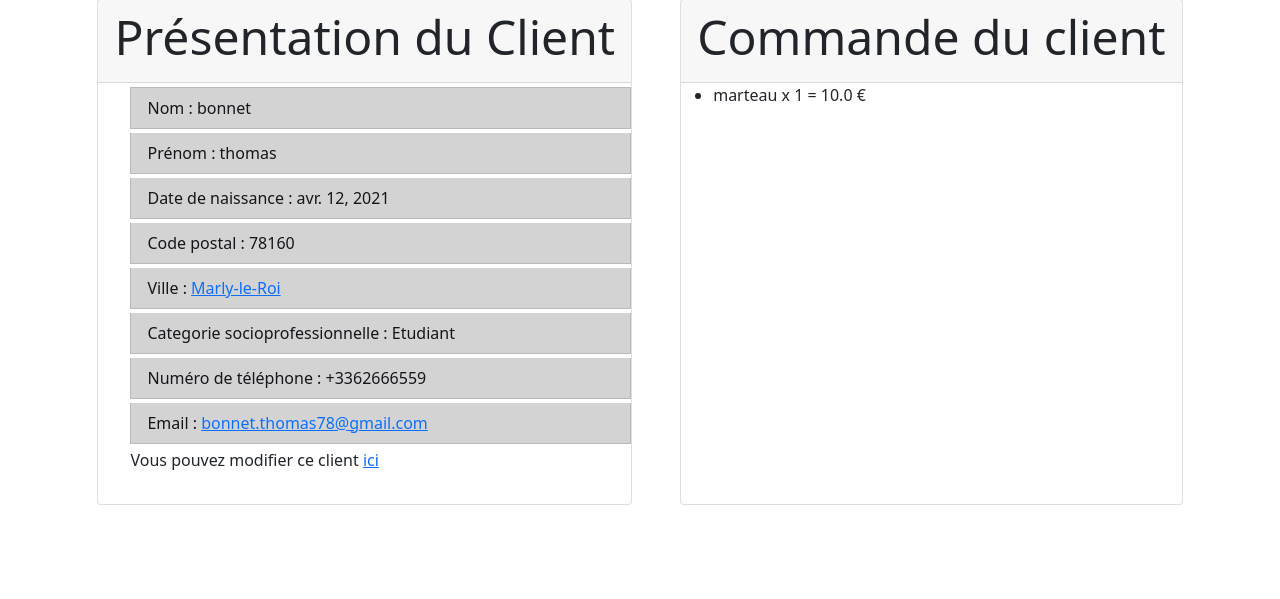
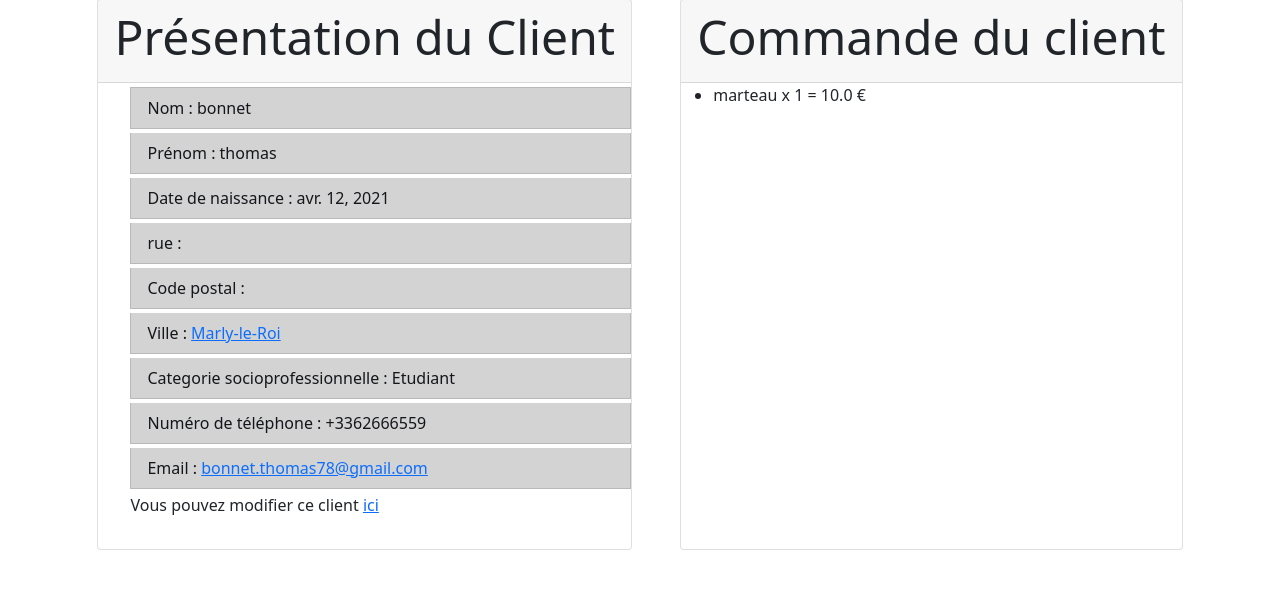
Before and after one commit to nitnelavsT/PeakPoke, a Django app: page /Client/1 in a window 1280 px wide. Shown: the part 201-800 px from the top of the page. Run offline with Django 3.2, Linux system fonts and the light colour scheme; data comes from the database, SQL or seed files in the repository; some libraries are stand-ins or nearby versions.

Commit message:
Update detailC.html

```diff
--- a/Client/templates/Client/detailC.html
+++ b/Client/templates/Client/detailC.html
@@ -59,7 +59,8 @@ integrity="sha384-eOJMYsd53ii+scO/bJGFsiCZc+5NDVN2yr8+0RDqr0Ql0h+rP48ckxlpbzKgwr
                             <li class="list-group-item list-group-item-dark my-1">Nom : {{client.Nom}}</li>
                             <li class="list-group-item list-group-item-dark my-1">Prénom : {{client.Prenom}}</li>
                             <li class="list-group-item list-group-item-dark my-1">Date de naissance : {{client.Date_naissance}}</li>
-                            <li class="list-group-item list-group-item-dark my-1">Code postal : {{client.code_postal}}</li>
+                            <li class="list-group-item list-group-item-dark my-1">rue : {{client.rue}}</li>
+                            <li class="list-group-item list-group-item-dark my-1">Code postal : <a href="https://www.google.fr/maps/place/{{client.rue}}" >{{client.rue}}</a></li>
                             <li class="list-group-item list-group-item-dark my-1">Ville : <a href="https://www.google.fr/maps/place/{{client.Ville}}" >{{client.Ville}}</a> </li>
                             <li class="list-group-item list-group-item-dark my-1">Categorie socioprofessionnelle : {{client.Categorie_socioPro}}</li>
                             <li class="list-group-item list-group-item-dark my-1">Numéro de téléphone : {{client.Numero_Telephone}}</li>
```
